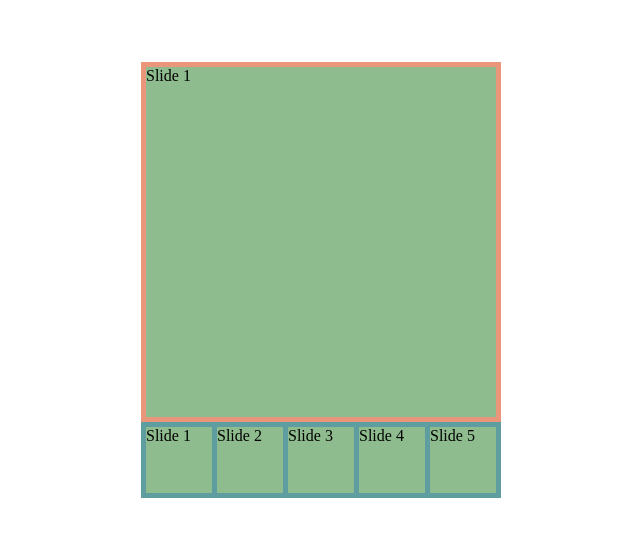
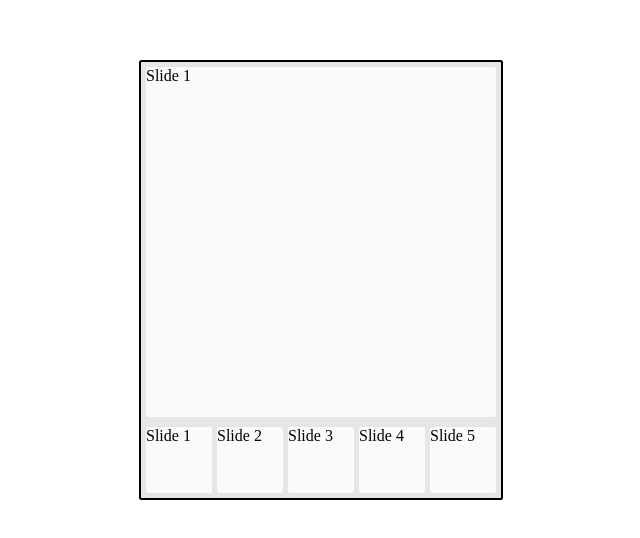
Before and after one commit to dadddda/carousel-react, a React app: page / in a window 1280 px wide. Shown: the part 120-658 px from the top of the page, without its empty margins (319-959 px from the left). Built offline with nearby package versions, Linux system fonts and the light colour scheme.

Commit message:
Added initial implementation of mouse drag functionality on slides

```diff
--- a/src/components/Carousel.js
+++ b/src/components/Carousel.js
@@ -35,10 +35,57 @@ const Carousel = () => {
   let singleView = "single";
   let multipleView = "multiple";
 
+  let inAction = false;
+  let posX = 0;
+  let activeComp = null;
+
+  // start action handler
+  const startActionHandler = (e) => {
+    activeComp = e.currentTarget;
+    console.log("start");
+
+    inAction = true;
+    posX = e.clientX;
+  }
+
+  // action handler
+  const actionHandler = (e) => {
+    if (inAction === false) return;
+
+    let posXDiff = posX - e.clientX;
+    posX = e.clientX;
+
+    if (activeComp !== null) {
+      activeComp.scrollLeft += posXDiff;
+    }
+  }
+
+  // stop action handler
+  const stopActionHandler = (e) => {
+    if (inAction === false) return;
+
+    console.log("stop");
+
+    inAction = false;
+    activeComp = null;
+  }
+
   return (
     <div className="Carousel">
-      <View type={singleView} slides={slides}></View>
-      <View type={multipleView} slides={slides}></View>
+      <View
+        type={singleView}
+        slides={slides}
+        startActionHandler={startActionHandler}
+        actionHandler={actionHandler}
+        stopActionHandler={stopActionHandler}
+      ></View>
+      <View
+        type={multipleView}
+        slides={slides}
+        startActionHandler={startActionHandler}
+        actionHandler={actionHandler}
+        stopActionHandler={stopActionHandler}
+      ></View>
     </div>
   )
 }
--- a/src/components/View.js
+++ b/src/components/View.js
@@ -4,9 +4,21 @@ import "../styles/View.css";
 
 import Slides from "./Slides";
 
-const View = ({type, slides}) => {
+const View = ({
+  type,
+  slides,
+  startActionHandler,
+  actionHandler,
+  stopActionHandler
+}) => {
   return (
-    <div className={"View " + type}>
+    <div
+      className={"View " + type}
+      onMouseDown={startActionHandler}
+      onMouseMove={actionHandler}
+      onMouseUp={stopActionHandler}
+      onMouseLeave={stopActionHandler}
+    >
       <Slides type={type} slides={slides}></Slides>
     </div>
   );
--- a/src/index.css
+++ b/src/index.css
@@ -2,6 +2,7 @@
   box-sizing: border-box;
   margin: 0;
   padding: 0;
+  user-select: none;
 }
 
 html, body {
--- a/src/styles/Carousel.css
+++ b/src/styles/Carousel.css
@@ -1,8 +1,11 @@
 .Carousel {
   display: flex;
   flex-direction: column;
-  width: 360px;
-  height: 436px;
+  width: 364px; /* 360px + 4px border */
+  height: 440px; /* 436px + 4px border */
   margin: auto;
-  background-color: rgb(235, 235, 235);
+  border: solid 2px black;
+  border-radius: 2.5px;
+  background-color: rgb(230, 230, 230);
+  overflow: hidden;
 }
--- a/src/styles/Slide.css
+++ b/src/styles/Slide.css
@@ -1,7 +1,8 @@
 .Slide {
   display: flex;
   margin: 5px 2.5px;
-  background-color: darkseagreen;
+  border-radius: 2.5px;
+  background-color: rgb(250, 250, 250);
 }
 
 .Slide.single {
--- a/src/styles/View.css
+++ b/src/styles/View.css
@@ -1,15 +1,15 @@
 .View {
   display: flex;
   width: 100%;
-  overflow: auto;
+  overflow: hidden;
 }
 
 .View.single {
   height: 360px;
-  background-color: darksalmon;
+  /* background-color: rgb(210, 210, 210); */
 }
 
 .View.multiple {
   height: 76px;
-  background-color: cadetblue;
+  /* background-color: rgb(190, 190, 190); */
 }
```
